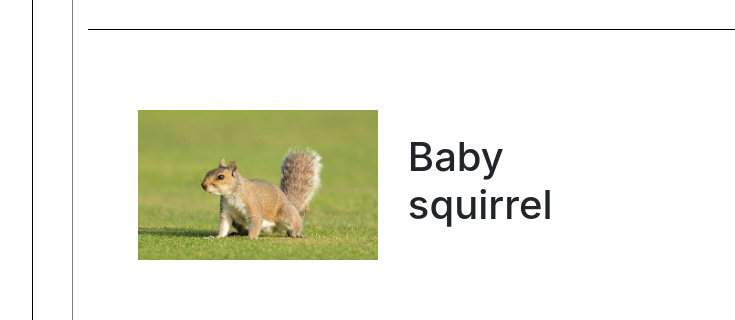
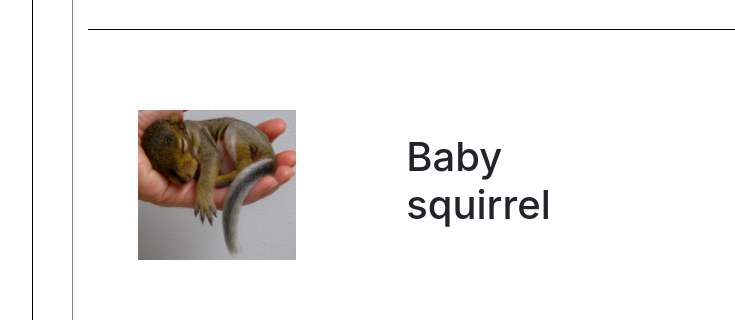
Before and after one commit to leo-ji/animal-rescue-plus, a plain HTML site: page squirrel.html in a window 1280 px wide. Shown: the part 736-1056 px from the top of the page, 193-928 px from the left. Drawn offline with nearby package versions, Linux system fonts and the light colour scheme.

Commit message:
added baby squirrel pic

```diff
--- a/squirrel.html
+++ b/squirrel.html
@@ -83,8 +83,8 @@
 
 	                  <a href="./index.html">
 	                    <div class="rect-button">
-	                      <img src="./assets/squirrel1.jpg" class="icon">
-	                      <h1 style="margin-left:30px">Baby squirrel</h1>
+	                      <img src="./assets/squirrel0.jpg" class="icon">
+	                      <h1 style="margin-left:110px">Baby squirrel</h1>
 	                      <img src="./assets/arrowright.png" class="arrow">
 	                    </div>
 	                  </a>
```
Also changed, not shown: assets/squirrel0.jpg (added).
